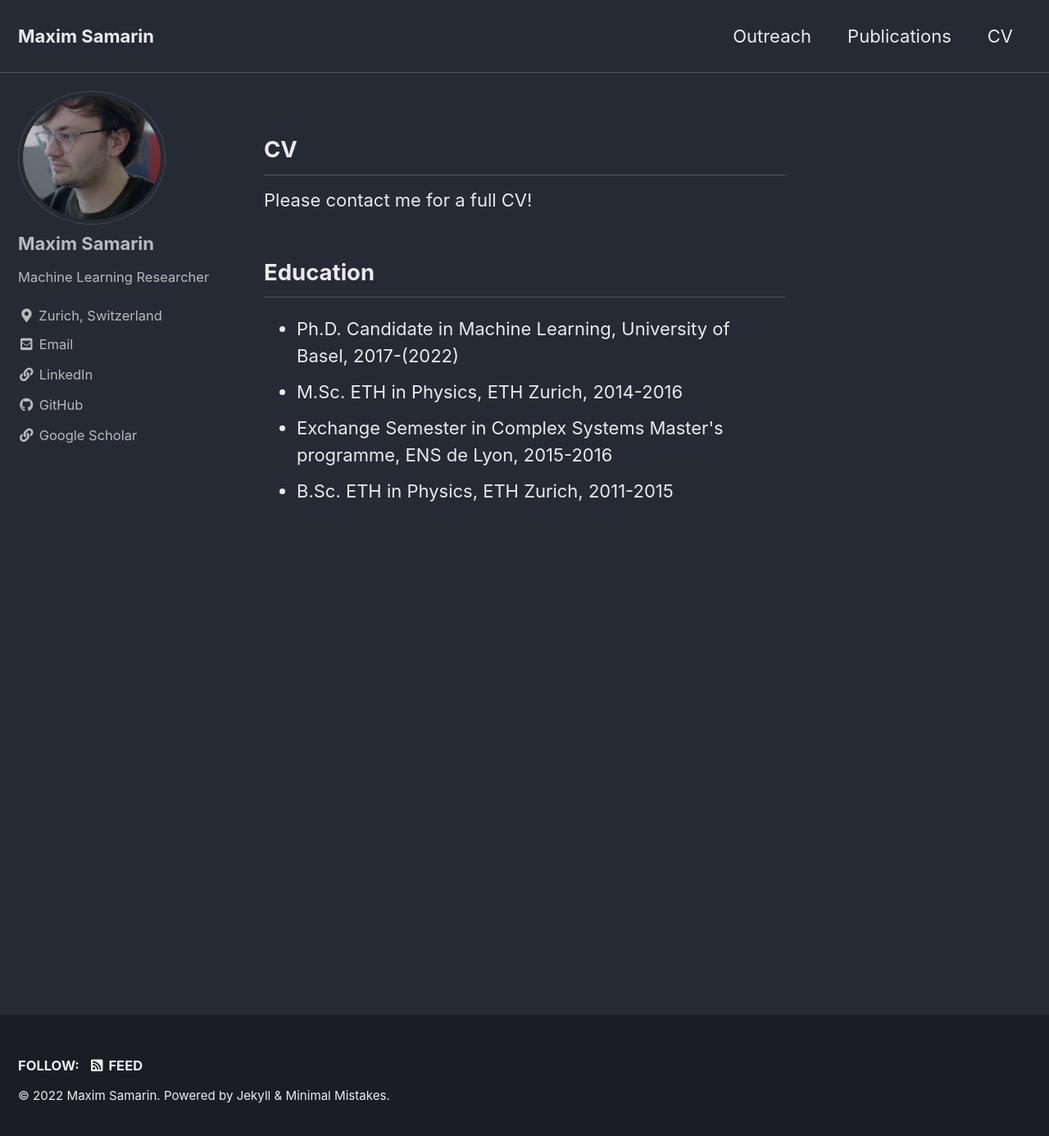
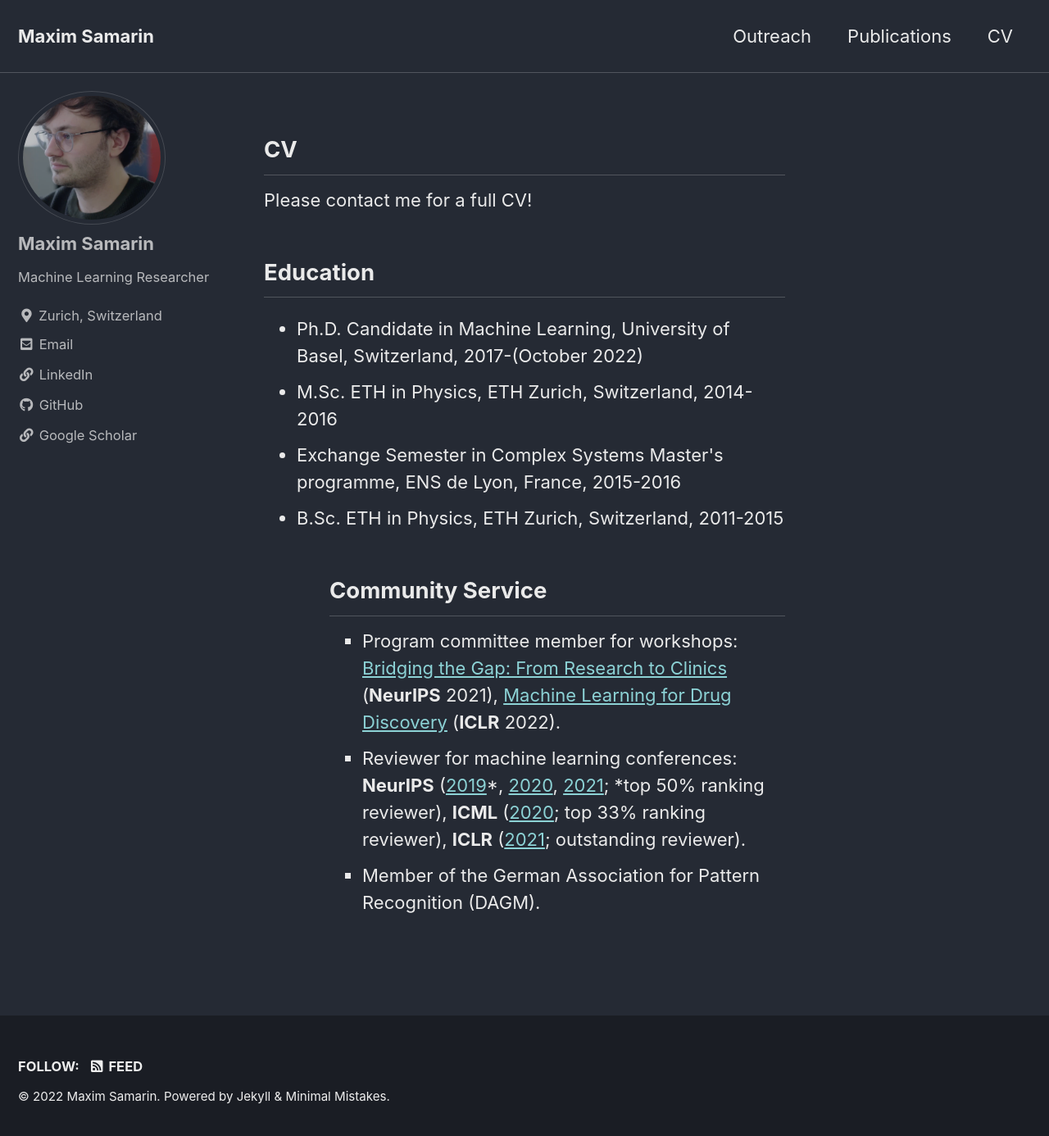
Before and after one commit to samarinm/samarinm.github.io, a Jekyll site: the page built from cv.html, in a window 1280 px wide and 1393 px high. Shown: the top 1386 px of the window at 82% size. Built offline with Jekyll 4.4.1, drawn with Linux system fonts in a browser that asks for light colours; cached includes are drawn as plain includes.

Commit message:
update formulations

```diff
--- a/_sass/minimal-mistakes/_variables.scss
+++ b/_sass/minimal-mistakes/_variables.scss
@@ -6,7 +6,7 @@
    Typography
    ========================================================================== */
 
-$doc-font-size: 12 !default;
+$doc-font-size: 16 !default;
 
 /* paragraph indention */
 $paragraph-indent: false !default; // true, false (default)
--- a/cv.html
+++ b/cv.html
@@ -10,15 +10,28 @@ Please contact me for a full CV!
 <h2>Education</h2>
 	<ul>
     	<li>
-    		Ph.D. Candidate in Machine Learning, University of Basel, 2017-(2022)
+    		Ph.D. Candidate in Machine Learning, University of Basel, Switzerland, 2017-(October 2022)
 		</li>
     	<li>
-    		M.Sc. ETH in Physics, ETH Zurich, 2014-2016
+    		M.Sc. ETH in Physics, ETH Zurich, Switzerland, 2014-2016
 		</li>
     	<li>
-    		Exchange Semester in Complex Systems Master's programme, ENS de Lyon, 2015-2016
+    		Exchange Semester in Complex Systems Master's programme, ENS de Lyon, France, 2015-2016
 		</li>
     	<li>
-    		B.Sc. ETH in Physics, ETH Zurich, 2011-2015
+    		B.Sc. ETH in Physics, ETH Zurich, Switzerland, 2011-2015
 		</li>
 	<ul>
+
+<h2>Community Service</h2>
+	<ul>
+        <li>
+			Program committee member for workshops: <a href="https://sites.google.com/g.harvard.edu/research2clinics">Bridging the Gap: From Research to Clinics</a> (<strong>NeurIPS</strong> 2021), <a href="https://www.mldd-workshop.org/">Machine Learning for Drug Discovery</a> (<strong>ICLR</strong> 2022).
+        </li>
+        <li>
+			Reviewer for machine learning conferences: <strong>NeurIPS</strong> (<a href="https://nips.cc/Conferences/2019/Reviewers">2019</a>*, <a href="https://nips.cc/Conferences/2020/Reviewers">2020</a>, <a href="https://nips.cc/Conferences/2021/ProgramCommittee">2021</a>; *top 50% ranking reviewer), <strong>ICML</strong> (<a href="https://icml.cc/Conferences/2020/Reviewers">2020</a>; top 33% ranking reviewer), <strong>ICLR</strong> (<a href="https://iclr.cc/Conferences/2021/Reviewers">2021</a>; outstanding reviewer).
+        </li>
+        <li>
+       		Member of the German Association for Pattern Recognition (DAGM).
+        </li>
+     </ul>
--- a/index.html
+++ b/index.html
@@ -8,8 +8,8 @@ author_profile: true
 ...
  -->
 <h2>About Me</h2>
-<p>I am a doctoral researcher in computer science in the Biomedical Data Analysis group of Professor Volker Roth. Previously, I completed my bachelor’s and master’s degree in physics at the Swiss Federal Institute of Technology (ETH) in Zurich and spent a semester in the Complex Systems Master’s programme at École normale supérieure (ENS) de Lyon.</p>
+<p>I am a doctoral researcher in computer science in the <a href="https://bmda.dmi.unibas.ch/">Biomedical Data Analysis group</a> of Professor Volker Roth. Previously, I completed my Bachelor’s and Master’s degree in physics at the Swiss Federal Institute of Technology (ETH) in Zurich and spent a semester in the Complex Systems Master’s programme at École normale supérieure (ENS) de Lyon.</p>
 <p>
-I have a broad interest in machine learning and application of data analytics tools. In my research I work on information theoretic approaches to deep latent variable models and structured latent representations, image segmentation in real-world settings, as well as Deep Learning theory in the context of Gaussian Processes and the Neural Tangent Kernel to reason about practical preformance aspects of deep neural networks. In our <i>weObserve</i> research project, we use these methods to identify soil degradation areas from aerial images and investigate bird migration with the goal of establishing new insights into these phenomena by combing heterogeneous data sources and Citizen Science. Further applications involve facilitating the discovery of novel molecules with desirable properties.
+I have a broad interest in machine learning and application of data analytics tools. In my research I work on information theoretic approaches to deep latent variable models and structured latent representations, image segmentation in real-world settings, as well as Deep Learning theory in the context of Gaussian Processes and the Neural Tangent Kernel to reason about practical preformance aspects of deep neural networks. In our <a href="https://p3.snf.ch/Project-167333">weObserve research project</a>, we use these methods to identify soil degradation areas from aerial images and investigate bird migration with the goal of establishing new insights into these phenomena by combing heterogeneous data sources and Citizen Science. Further applications involve facilitating the discovery of novel molecules with desirable properties.
 </p>
-<p>In my projects, I mainly work in Python and the frameworks and platforms of TensorFlow, PyTorch, JAX, CUDA and others. I also teach a <a href="https://fortbildung.unibas.ch/courses/veranstalter/transferable-skills/python-crash-course-for-beginners-294042">Python crash course</a> once a semester, and I tutored in the lectures on <a href="https://vorlesungsverzeichnis.unibas.ch/en/investigation?id=259473">Bioinformatics Algorithms</a> and <a href="https://vorlesungsverzeichnis.unibas.ch/en/investigation?id=234639">Information Theory</a>.</p><br>
+<p>In my projects, I mainly work in Python and the frameworks and platforms of TensorFlow, PyTorch, JAX, CUDA and others. I also teach a <a href="https://github.com/samarinm/pythonCC/">Python crash course</a> once a semester, and I tutored in the lectures on <a href="https://vorlesungsverzeichnis.unibas.ch/en/investigation?id=259473">Bioinformatics Algorithms</a> and <a href="https://vorlesungsverzeichnis.unibas.ch/en/investigation?id=234639">Information Theory</a>.</p><br>
--- a/outreach.html
+++ b/outreach.html
@@ -5,9 +5,9 @@ author_profile: true
 <h2>Outreach</h2>
 	<ul>
     	<li>
-    		<a href="https://bigdata-dialog.ch/20190205-maxim-samarin/">Blog Post Big Data</a> (German)
+    		<a href="https://bigdata-dialog.ch/20190205-maxim-samarin/">Blog post on Big Data</a> (in German)
     	</li>
     	<li>
-    		<a href="https://www.youtube.com/watch?v=oeWcn3lh9zE">SNF Project Video</a> (with <a href="https://www.youtube.com/watch?v=ylL85PxXds8">EN</a> or <a href="https://www.youtube.com/watch?v=NOjBGdhRtIs">FR</a> subtitles)
+    		<a href="https://www.youtube.com/watch?v=oeWcn3lh9zE">Project video</a> produced by the Swiss Natioanl Science Foundation (with <a href="https://www.youtube.com/watch?v=ylL85PxXds8">English</a> or <a href="https://www.youtube.com/watch?v=NOjBGdhRtIs">French</a> subtitles)
     	</li>
    	</ul>
```
